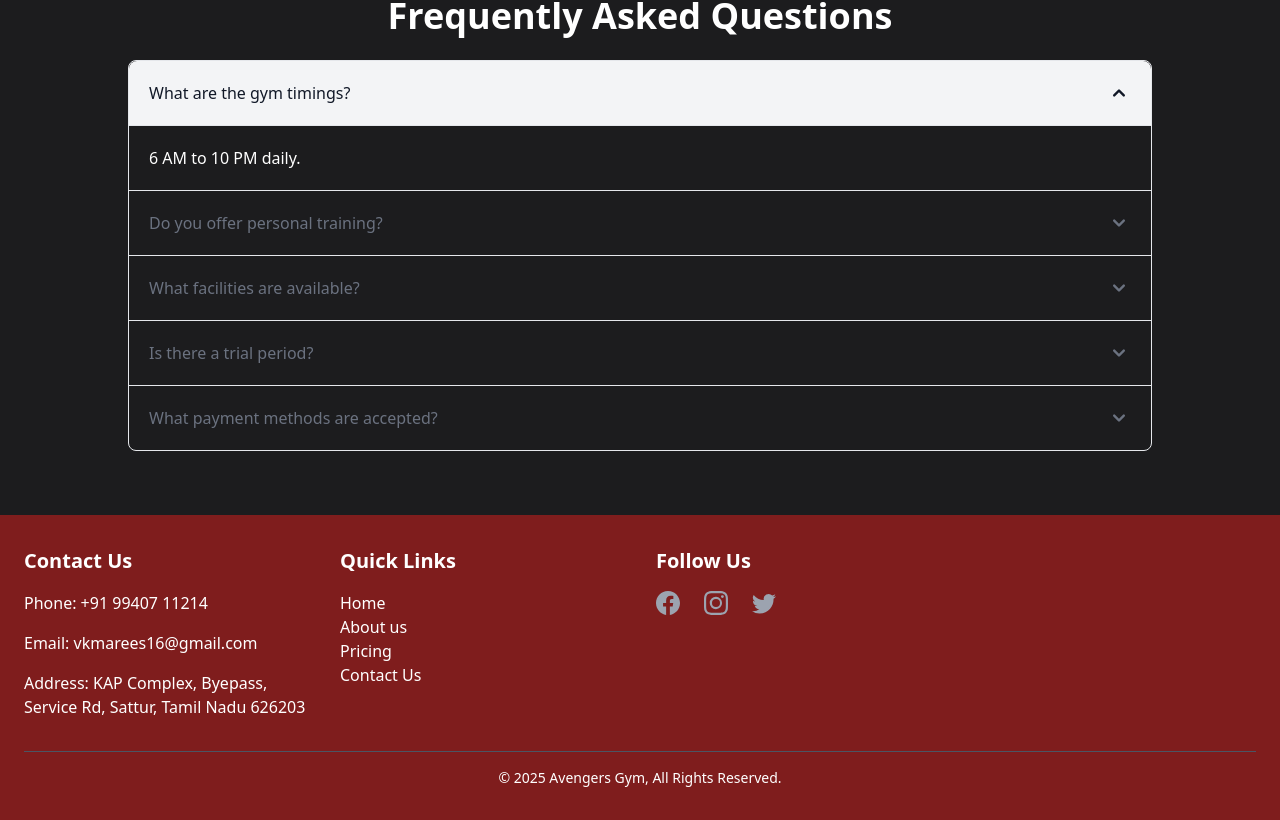
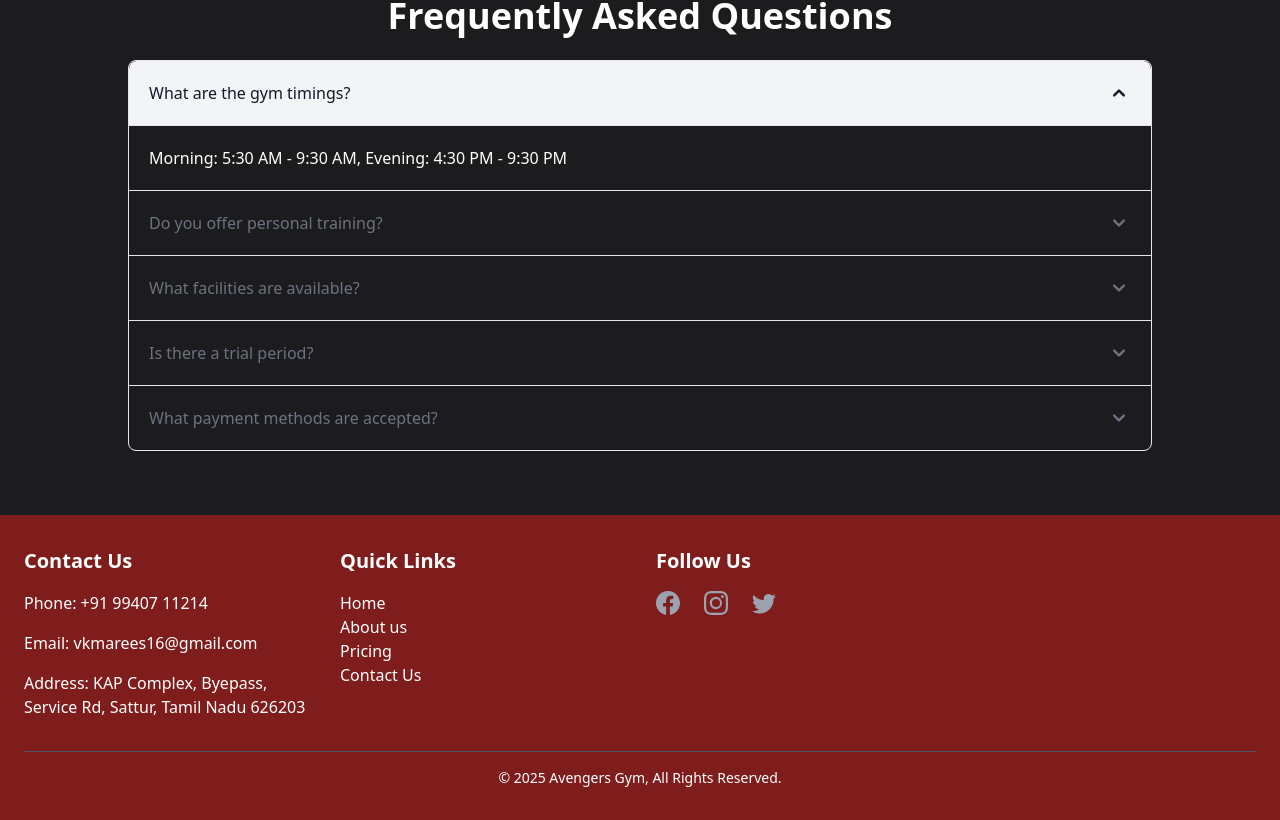
Before and after one commit to mathiverse/avengers-gym, a React (Vite) app: page /about in a window 1280 px wide. Shown: the part 2515-3335 px from the top of the page. Built offline with nearby package versions, Linux system fonts and the light colour scheme.

Commit message:
Updated gym timings across the application to reflect new morning hours (5:30 AM - 9:30 AM)

```diff
--- a/src/components/Accord.jsx
+++ b/src/components/Accord.jsx
@@ -3,7 +3,7 @@ import { Accordion } from "flowbite-react";
 
 const FAQAccordion = () => {
   const faqs = [
-    { question: "What are the gym timings?", answer: "6 AM to 10 PM daily." },
+    { question: "What are the gym timings?", answer: "Morning: 5:30 AM - 9:30 AM, Evening: 4:30 PM - 9:30 PM" },
     { question: "Do you offer personal training?", answer: "Yes, we do!" },
     { question: "What facilities are available?", answer: "Equipment, classes, and trainers." },
     { question: "Is there a trial period?", answer: "We offer a 1-week free trial." },
--- a/src/components/Hero.jsx
+++ b/src/components/Hero.jsx
@@ -24,7 +24,7 @@ const HeroSection = () => {
           Empower Your Fitness Journey
         </h1>
         <p className="mb-8 max-w-2xl text-lg sm:text-xl" data-aos="fade-up">
-          Join the ultimate gym experience. Build strength, endurance, and
+          Join the ultimate gym experience. Build strength, endurance and
           confidence with our state-of-the-art equipment and expert trainers.
         </p>
         <div className="flex flex-col sm:flex-row gap-4 sm:gap-6">
--- a/src/pages/Contact.jsx
+++ b/src/pages/Contact.jsx
@@ -201,7 +201,7 @@ const Contact = () => {
               required
             >
               <option value="">Select preferred time</option>
-              <option value="morning">Morning (5:30 AM - 11:30 AM)</option>
+              <option value="morning">Morning (5:30 AM - 9:30 AM)</option>
               <option value="evening">Evening (4:30 PM - 9:30 PM)</option>
             </select>
           </div>
@@ -277,7 +277,7 @@ const Contact = () => {
             <div className="flex justify-center space-x-8 text-gray-300">
               <div>
                 <p className="font-semibold text-white">Opening Hours</p>
-                <p>Morning: 5:30 AM - 11:30 AM</p>
+                <p>Morning: 5:30 AM - 9:30 AM</p>
                 <p>Evening: 4:30 PM - 9:30 PM</p>
               </div>
               <div>
```
